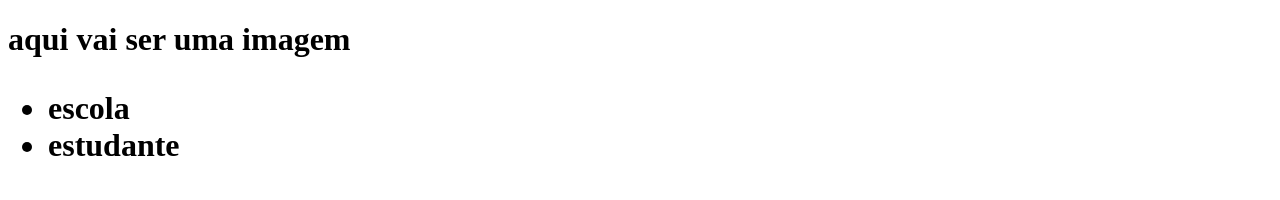
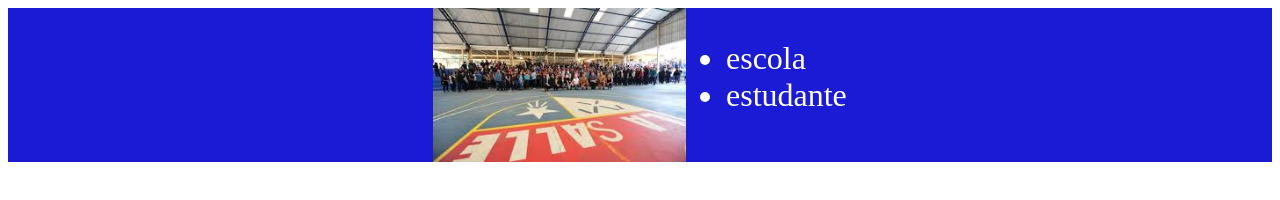
Before and after one commit to adonayoliveira/2D2024, a plain HTML site: page index.html in a window 1280 px wide. Drawn offline with Linux system fonts and the light colour scheme.

Commit message:
Add files via upload

```diff
--- a/index.html
+++ b/index.html
@@ -7,11 +7,12 @@
     <link rel="stylesheet" href="style.css">
 </head>
 <body>
-    <h1>aqui vai ser uma imagem
+    <header>
+    <img src="La Salle.png" alt="imagem dos professores e aluno do colegio La Salle na quadra">
         <ul>
             <li>escola</li>
             <li>estudante</li>
         </ul>
-    </h1>
+    </header>
 </body>
 </html>
--- a/style.css
+++ b/style.css
@@ -0,0 +1,13 @@
+header{
+
+    background-color: rgb(27, 27, 214);
+    background: radial-gradient(; white ; blue);
+    color: white;
+    display: flex;
+    font-size: 32px;
+    justify-content: center
+
+}
+img{
+    width: 20%;
+}
```
Also changed, not shown: La Salle.png (added).
